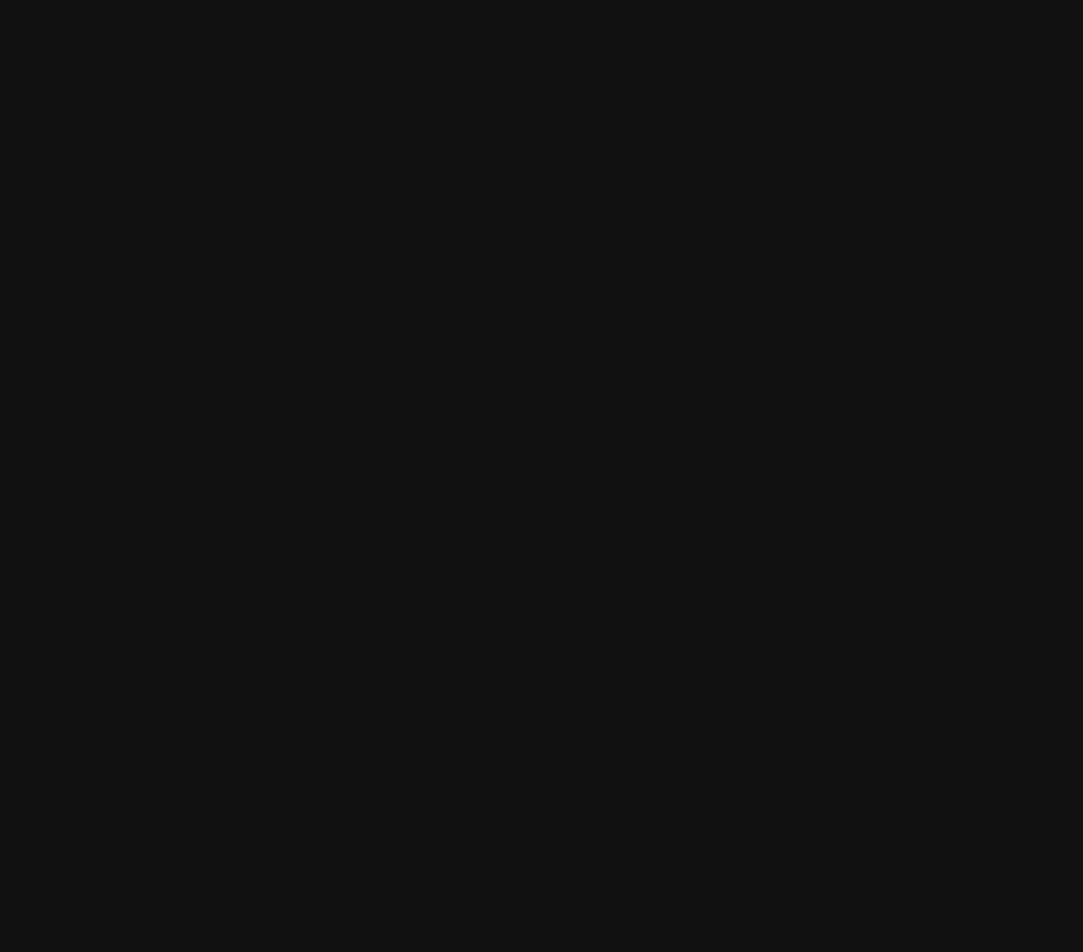
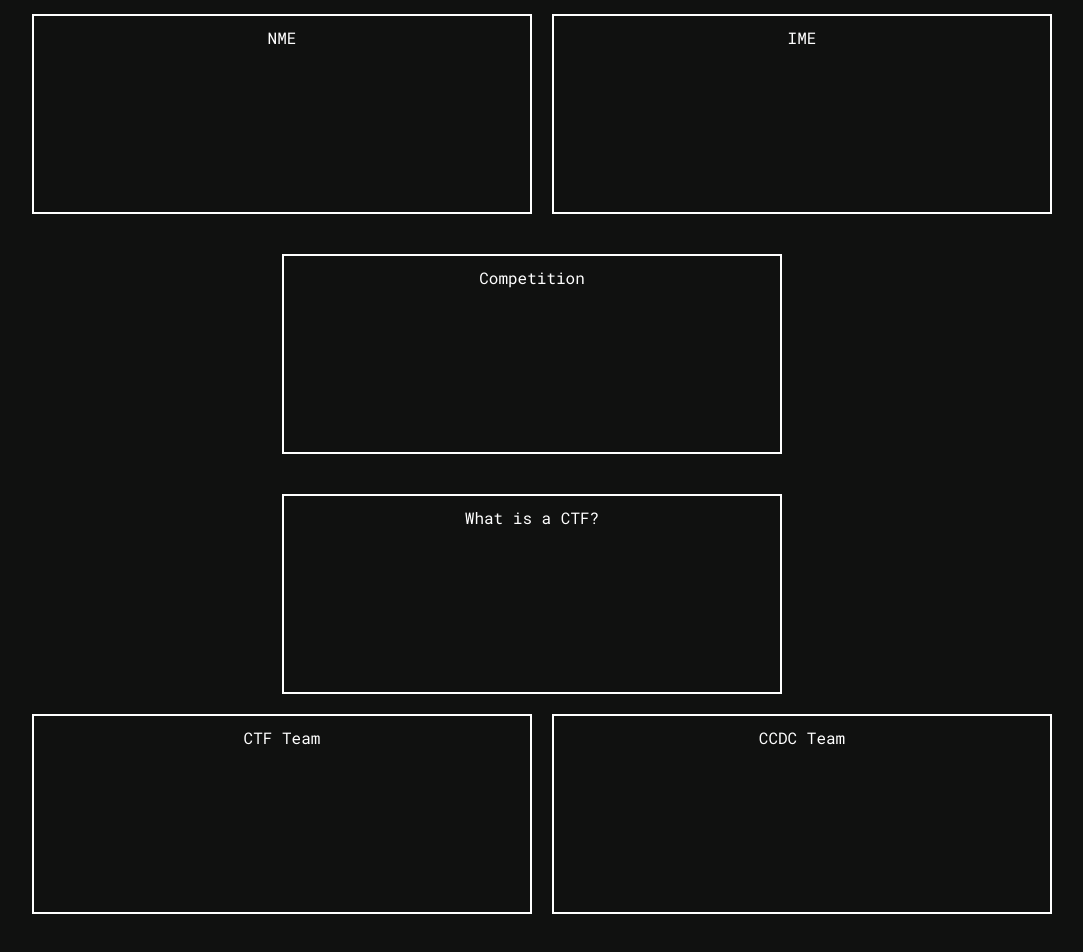
Before and after one commit to Cornell-Cybersecurity-Club/webdev-fa25, a React (Vite) app in the folder cyber-security-website/: page /about in a window 1280 px wide. Shown: the part 172-1124 px from the top of the page, without its empty margins (98-1181 px from the left). Before the commit the page ends 800 px from the top, so only its background shows below. Built offline with nearby package versions, Linux system fonts and the light colour scheme.

Commit message:
first push

```diff
--- a/cyber-security-website/package.json
+++ b/cyber-security-website/package.json
@@ -15,6 +15,7 @@
     "clsx": "^2.1.1",
     "gsap": "^3.13.0",
     "lucide-react": "^0.548.0",
+    "node": "^22.21.0",
     "react": "^19.1.1",
     "react-dom": "^19.1.1",
     "react-router-dom": "^7.9.4",
--- a/cyber-security-website/src/pages/About.tsx
+++ b/cyber-security-website/src/pages/About.tsx
@@ -5,7 +5,36 @@ const About = () => {
       <p className="font-['Roboto_Mono'] text-[#e1dad3] text-lg">
         Learn more about the club. Summary
       </p>
+
+      <div>
+        <div className="flex gap-5 justify-center mt-5">
+          <div className="w-[500px] h-[200px] border-2 border-white p-[10px]">
+            <p> NME </p>
+          </div>
+          <div className="w-[500px] h-[200px] border-2 border-white p-[10px]">
+            <p> IME </p>
+          </div>
+        </div>
+        <div className="w-[500px] h-[200px] border-2 border-white p-[10px] ml-80 mt-10">
+          <p> Competition </p>
+        </div>
+        <div className="w-[500px] h-[200px] border-2 border-white p-[10px] ml-80 mt-10">
+          <p> What is a CTF? </p>
+        </div>
+        <div className="flex gap-5 justify-center mt-5">
+          <div className="w-[500px] h-[200px] border-2 border-white p-[10px]">
+            <p> CTF Team </p>
+          </div>
+          <div className="w-[500px] h-[200px] border-2 border-white p-[10px]">
+            <p> CCDC Team </p>
+          </div>
+        </div>
+      </div>
+
+
+
     </div>
+
   );
 };
 
```
Also changed, not shown: 1 other file (tests, documents, lock files or other folders).
